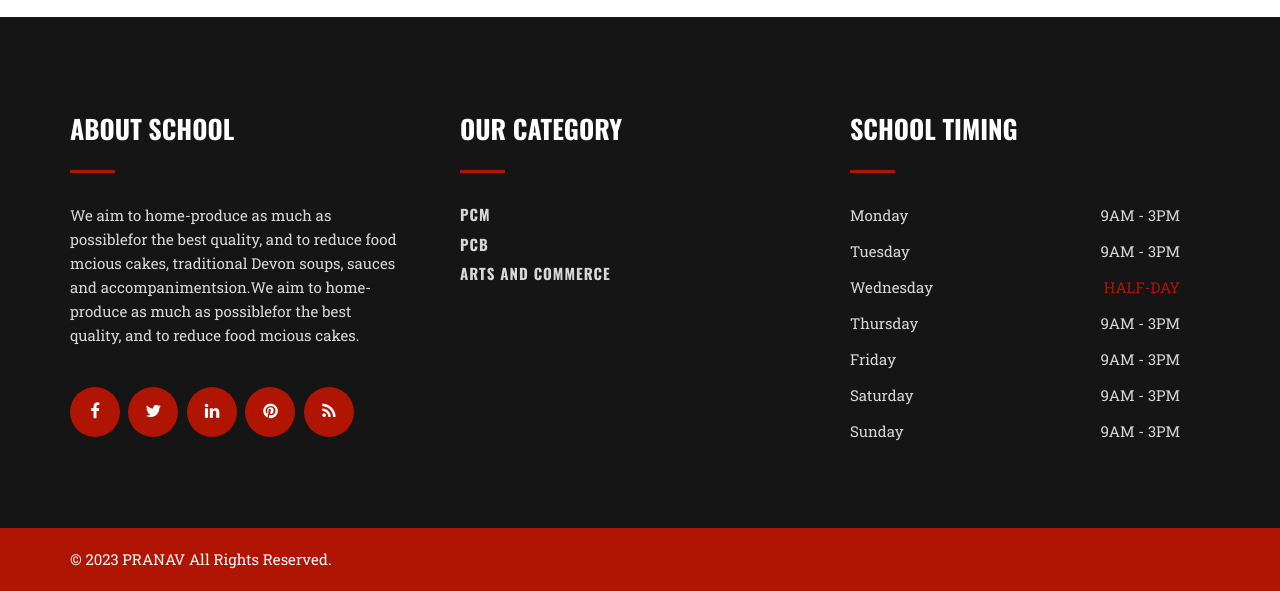
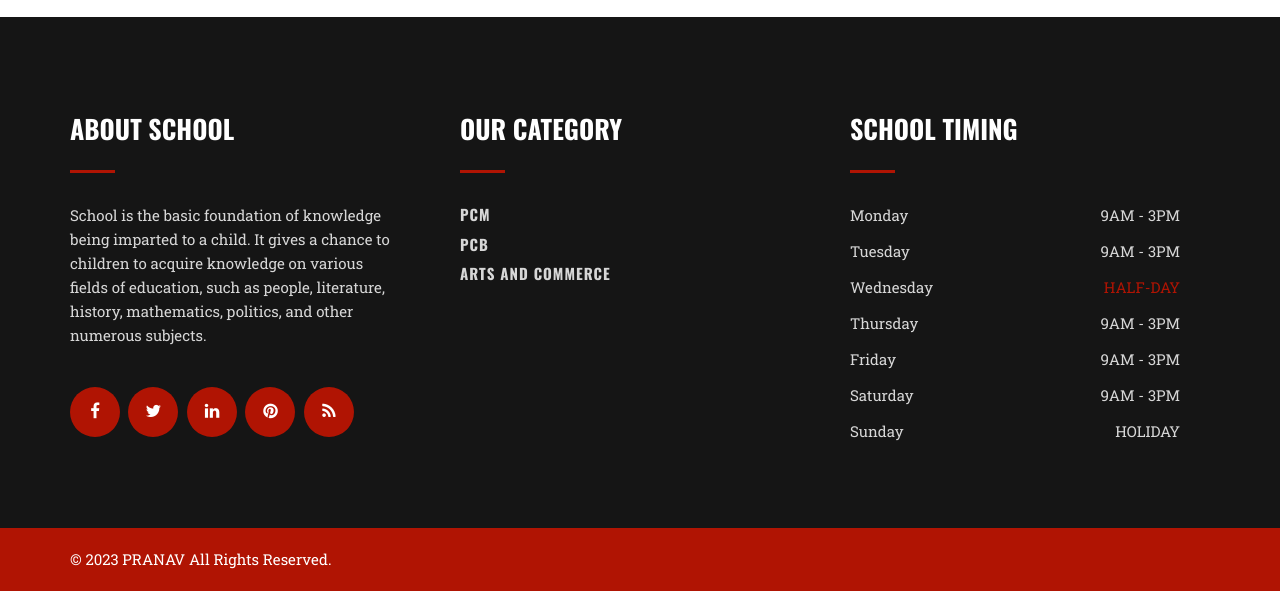
Before and after one commit to Pranavtripathi418/School-website, a plain HTML site: page contact.html in a window 1280 px wide. Shown: the part 1606-2197 px from the top of the page. Drawn offline with nearby package versions, Linux system fonts and the light colour scheme.

Commit message:
Update contact.html

```diff
--- a/contact.html
+++ b/contact.html
@@ -405,7 +405,7 @@
                         <div class="footer-box">
                             <h3 class="title-bar-footer">About School</h3>
                             <div class="footer-about">
-                                <p>We aim to home-produce as much as possiblefor the best quality, and to reduce food mcious cakes, traditional Devon soups, sauces and accompanimentsion.We aim to home-produce as much as possiblefor the best quality, and to reduce food mcious cakes.</p>
+                                <p>School is the basic foundation of knowledge being imparted to a child. It gives a chance to children to acquire knowledge on various fields of education, such as people, literature, history, mathematics, politics, and other numerous subjects.</p>
                             </div>
                             <ul class="footer-social">
                                 <li><a href="#"><i class="fa fa-facebook" aria-hidden="true"></i></a></li>
@@ -464,7 +464,7 @@
                                 <li>Thursday<span>  9AM - 3PM</span></li>
                                 <li>Friday<span>  9AM - 3PM</span></li>
                                 <li>Saturday <span>  9AM - 3PM</span></li>
-                                <li>Sunday<span>  9AM - 3PM</span></li>
+                                <li>Sunday<span>  HOLIDAY</span></li>
                             </ul>
                         </div>
                     </div>
```
